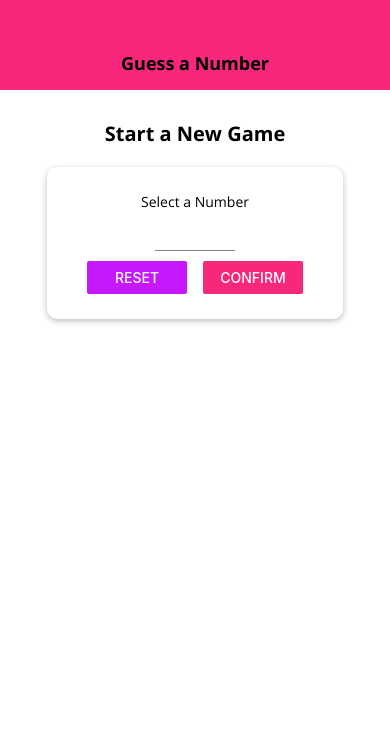
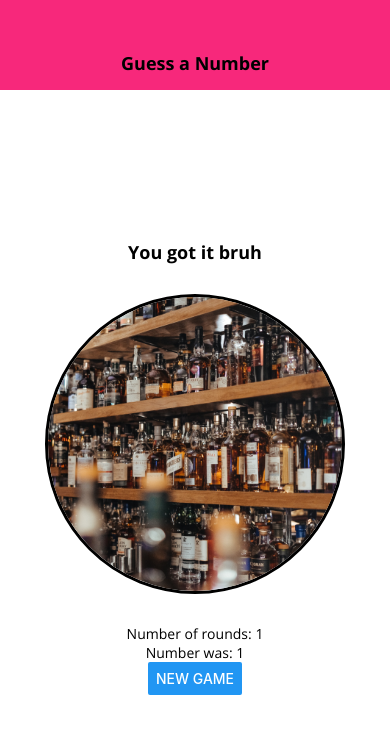
Before and after one commit to christerforsgren91/native_number_game, a React Native app: screen / in a window 390 px wide. Shown: the top 734 px of the page. Built offline with nearby package versions, Linux system fonts and the light colour scheme.

Commit message:
Add local image and styling it

```diff
--- a/App.js
+++ b/App.js
@@ -43,6 +43,11 @@
   }
 
   let content = <StartGameScreen onStartGame={startGameHandler} />
+  content =   <GameOverScreen
+  roundsNumber={1}
+  userNumber={1}
+  onRestart={newGameHandler}
+/>
 
   if (userNumber && guessRounds <= 0) {
     content = (
--- a/screens/GameOverScreen.js
+++ b/screens/GameOverScreen.js
@@ -1,12 +1,18 @@
 import React from 'react'
-import { View, Text, StyleSheet, Button } from 'react-native'
+import { View, Text, StyleSheet, Button, Image } from 'react-native'
 import DefaultStyles from '../constants/default-styles'
 
 const GameOverScreen = (props) => {
   return (
     <View style={styles.screen}>
       <Text style={DefaultStyles.title}>You got it bruh</Text>
-      <Text style={DefaultStyles.bodyText}>Number of rounds: {props.roundsNumber}</Text>
+      <View style={styles.imageContainer}>
+        <Image source={require('../assets/bar.png')} style={styles.image} />
+      </View>
+
+      <Text style={DefaultStyles.bodyText}>
+        Number of rounds: {props.roundsNumber}
+      </Text>
       <Text style={DefaultStyles.bodyText}>Number was: {props.userNumber}</Text>
       <Button title='NEW GAME' onPress={props.onRestart} />
     </View>
@@ -19,6 +25,19 @@
     justifyContent: 'center',
     alignItems: 'center',
   },
+  imageContainer: {
+    width: 300,
+    height: 300,
+    borderRadius: 150,
+    borderWidth: 3,
+    borderColor: 'black',
+    overflow: 'hidden',
+    marginVertical: 30,
+  },
+  image: {
+    width: '100%',
+    height: '100%',
+  },
 })
 
 export default GameOverScreen
```
Also changed, not shown: assets/bar.png (added).
